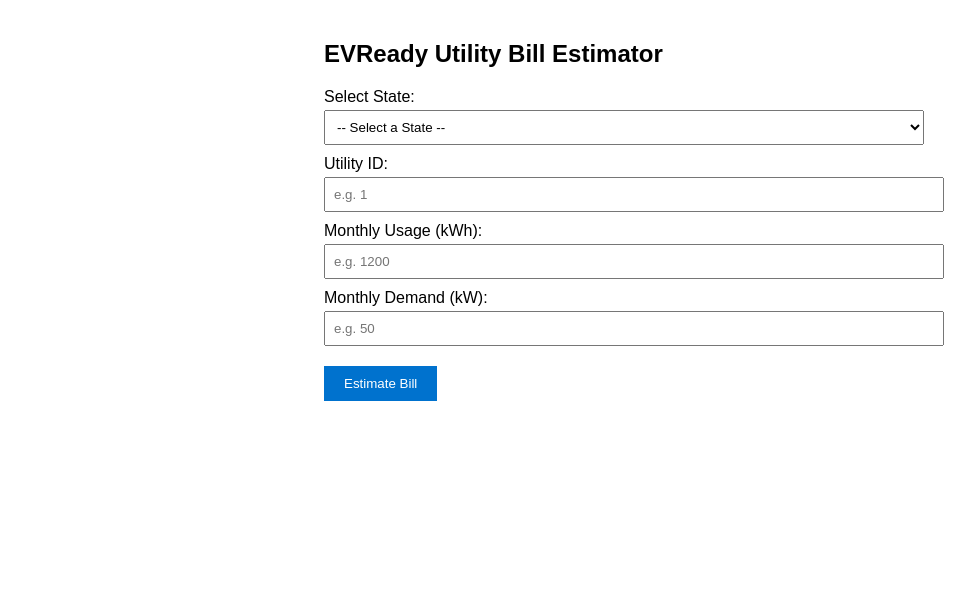
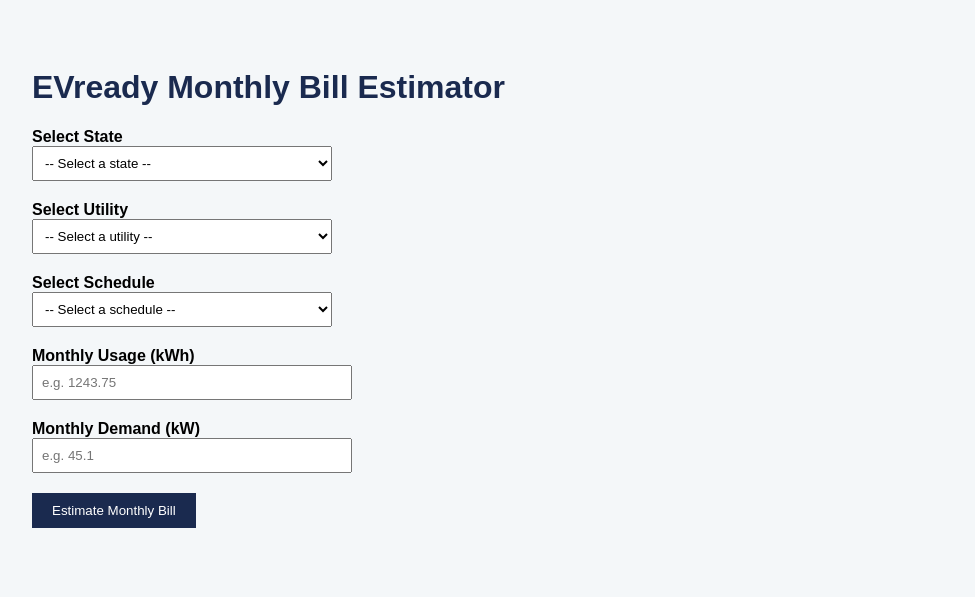
Before and after one commit to Mantis-T0b0ggan/EVready-Playbook, a Flask app: page / in a window 1280 px wide. Shown: the top 597 px of the page, without its empty margins (16-991 px from the left). Run offline with Flask 3, Linux system fonts and the light colour scheme.

Commit message:
Update index.html

```diff
--- a/templates/index.html
+++ b/templates/index.html
@@ -1,56 +1,141 @@
 <!DOCTYPE html>
 <html>
 <head>
-  <title>EVReady Utility Bill Estimator</title>
+  <title>EVready Bill Estimator</title>
   <style>
     body {
       font-family: Arial, sans-serif;
-      padding: 20px;
-      max-width: 600px;
-      margin: auto;
+      padding: 40px;
+      background-color: #f4f7f9;
+    }
+    h1 {
+      color: #1a2a4f;
     }
     label {
+      font-weight: bold;
+    }
+    select, input {
+      width: 300px;
+      padding: 8px;
+      margin-bottom: 20px;
       display: block;
-      margin-top: 10px;
-    }
-    input, select {
-      width: 100%;
-      padding: 8px;
-      margin-top: 4px;
     }
     button {
-      margin-top: 20px;
       padding: 10px 20px;
-      background-color: #0072CE;
-      color: white;
+      background-color: #1a2a4f;
+      color: #fff;
       border: none;
       cursor: pointer;
+    }
+    #result {
+      margin-top: 30px;
+      font-size: 18px;
+      font-weight: bold;
     }
   </style>
 </head>
 <body>
-  <h2>EVReady Utility Bill Estimator</h2>
 
-  <form method="POST" action="/estimate">
-    <label for="state">Select State:</label>
-    <select name="state" required>
-      <option value="">-- Select a State --</option>
-      <option value="MA">Massachusetts</option>
-      <option value="CA">California</option>
-      <option value="NY">New York</option>
-      <!-- Add more states here -->
-    </select>
+  <h1>EVready Monthly Bill Estimator</h1>
 
-    <label for="utility_id">Utility ID:</label>
-    <input type="text" name="utility_id" placeholder="e.g. 1" required />
+  <label for="state">Select State</label>
+  <select id="state">
+    <option value="">-- Select a state --</option>
+  </select>
 
-    <label for="monthly_kwh">Monthly Usage (kWh):</label>
-    <input type="number" name="monthly_kwh" placeholder="e.g. 1200" required />
+  <label for="utility">Select Utility</label>
+  <select id="utility">
+    <option value="">-- Select a utility --</option>
+  </select>
 
-    <label for="demand_kw">Monthly Demand (kW):</label>
-    <input type="number" name="demand_kw" placeholder="e.g. 50" />
+  <label for="schedule">Select Schedule</label>
+  <select id="schedule">
+    <option value="">-- Select a schedule --</option>
+  </select>
 
-    <button type="submit">Estimate Bill</button>
-  </form>
+  <label for="usage">Monthly Usage (kWh)</label>
+  <input type="number" id="usage" placeholder="e.g. 1243.75">
+
+  <label for="demand">Monthly Demand (kW)</label>
+  <input type="number" id="demand" placeholder="e.g. 45.1">
+
+  <button onclick="calculateBill()">Estimate Monthly Bill</button>
+
+  <div id="result"></div>
+
+  <script>
+    async function fetchStates() {
+      const res = await fetch("/states");
+      const data = await res.json();
+      const dropdown = document.getElementById("state");
+
+      data.forEach(state => {
+        const option = document.createElement("option");
+        option.value = state;
+        option.textContent = state;
+        dropdown.appendChild(option);
+      });
+    }
+
+    async function fetchUtilities(state) {
+      const res = await fetch(`/utilities_by_state?state=${state}`);
+      const data = await res.json();
+      const dropdown = document.getElementById("utility");
+      dropdown.innerHTML = '<option value="">-- Select a utility --</option>';
+      document.getElementById("schedule").innerHTML = '<option value="">-- Select a schedule --</option>';
+
+      data.forEach(util => {
+        const option = document.createElement("option");
+        option.value = util.UtilityID;
+        option.textContent = util.UtilityName;
+        dropdown.appendChild(option);
+      });
+    }
+
+    async function fetchSchedules(utilityId) {
+      const res = await fetch(`/schedules_by_utility?utility_id=${utilityId}`);
+      const data = await res.json();
+      const dropdown = document.getElementById("schedule");
+      dropdown.innerHTML = '<option value="">-- Select a schedule --</option>';
+
+      data.forEach(schedule => {
+        const option = document.createElement("option");
+        option.value = schedule.ScheduleID;
+        option.textContent = schedule.ScheduleName;
+        dropdown.appendChild(option);
+      });
+    }
+
+    async function calculateBill() {
+      const scheduleId = document.getElementById("schedule").value;
+      const usage = parseFloat(document.getElementById("usage").value);
+      const demand = parseFloat(document.getElementById("demand").value);
+
+      if (!scheduleId || isNaN(usage) || isNaN(demand)) {
+        document.getElementById("result").textContent = "Please complete all fields.";
+        return;
+      }
+
+      const res = await fetch(`/calculate_bill?schedule_id=${scheduleId}&usage=${usage}&demand=${demand}`);
+      const data = await res.json();
+
+      if (data.error) {
+        document.getElementById("result").textContent = `Error: ${data.error}`;
+      } else {
+        document.getElementById("result").textContent = `Estimated Monthly Bill: $${data.estimated_bill.toFixed(2)}`;
+      }
+    }
+
+    document.getElementById("state").addEventListener("change", function () {
+      fetchUtilities(this.value);
+    });
+
+    document.getElementById("utility").addEventListener("change", function () {
+      fetchSchedules(this.value);
+    });
+
+    fetchStates();
+  </script>
+
 </body>
 </html>
```
